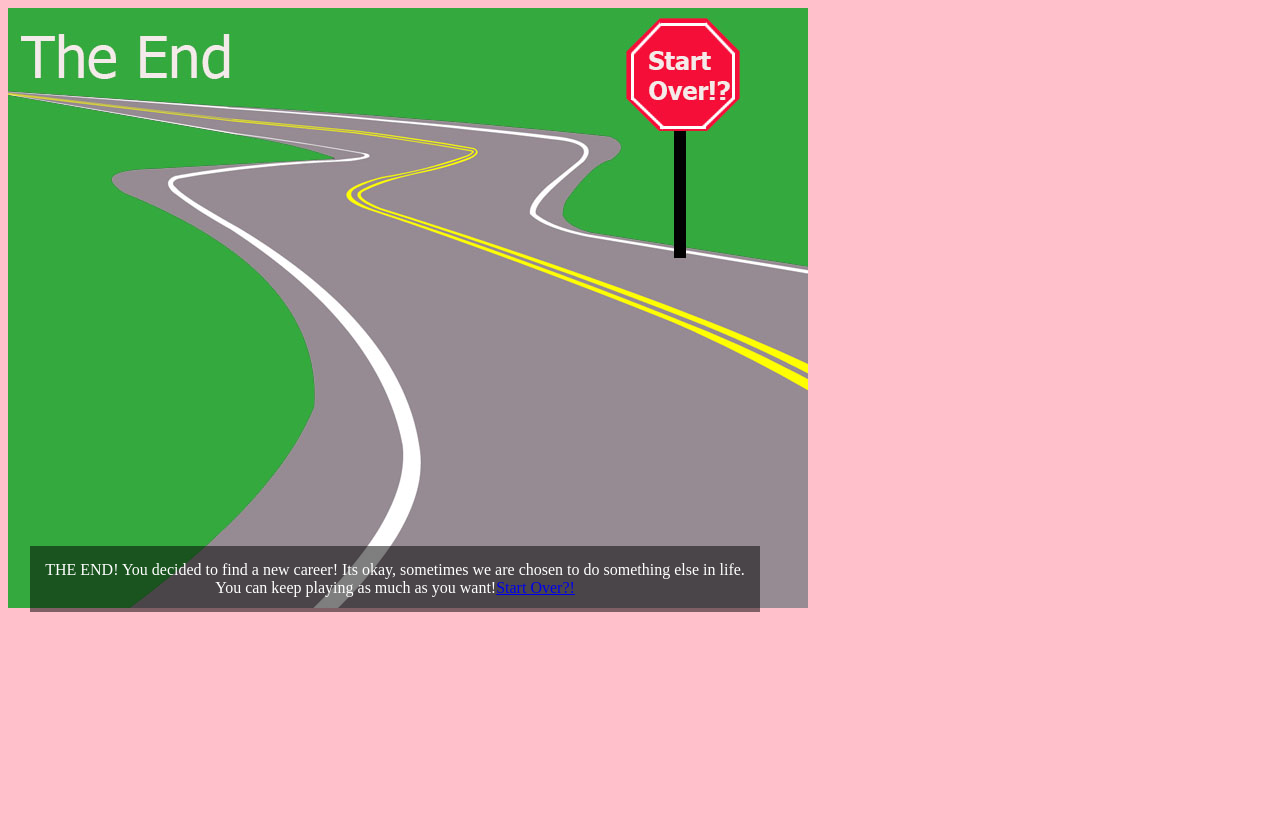
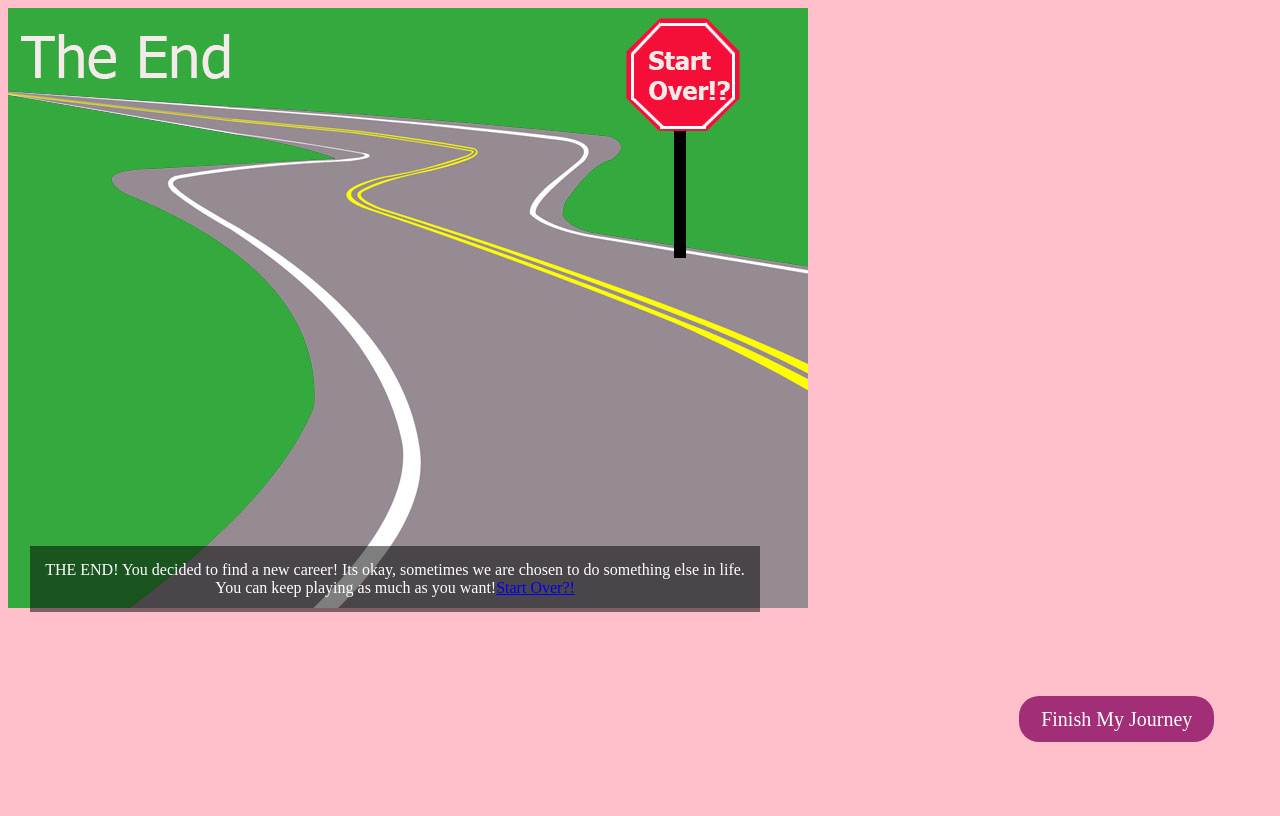
Before and after one commit to sbssai123/tech-for-her, a PHP site: page /path.html in a window 1280 px wide. After the commit the page ends 742 px from the top, so only its background shows below. Run offline with PHP 8.4, Linux system fonts and the light colour scheme.

Commit message:
edits to final page

```diff
--- a/css/paths.css
+++ b/css/paths.css
@@ -17,7 +17,6 @@
 
 .name {
     text-align: center;
-    margin-left: 10%;
     margin-top: 5%;
 }
 
@@ -29,9 +28,12 @@
     margin-left: 10%;
 }
 
+#situation {
+    margin-bottom: 0px;
+}
+
 .title {
     text-align: center;
-    margin-left: 10%;
     margin-top: 10%;
     font-weight: 800;
     color:#00a1ff;
--- a/final.html
+++ b/final.html
@@ -41,5 +41,7 @@
                 </div>
             </div>
         </div>
+        <iframe src="final.mp3" allow="autoplay" style="display:none" id="iframeAudio">
+        </iframe>
     </body>
 </html>
--- a/path.html
+++ b/path.html
@@ -10,7 +10,7 @@
 
 	#scenechoice2{
 	background: url(img/path.jpg)  no-repeat;
-	height: 800px;
+	height: 700px;
 
 
 }
@@ -49,6 +49,18 @@ h1{
 	text-align: center;
 	color: white;
 }
+
+#follow {
+	color: white;
+	background-color: rgb(161, 46, 118);
+	padding: 12px 22px;
+	border-radius: 20px;
+	font-size:20px;
+	display: inline;
+	text-align: center;
+	margin-left: 80%;
+	text-decoration: none;
+}
 	</style>
 </head>
 <body>
@@ -61,7 +73,7 @@ h1{
 	THE END! You decided to find a new career! Its okay, sometimes we are chosen to do something else in life. You can keep playing as much as you want!<a href= "story_game.html"</a>Start Over?!</a>
 </p>
 </div>
-
+<a id="follow" href="final.html">Finish My Journey</a>
 <iframe src="kim_game_end.mp3" allow="autoplay" style="display:none" id="iframeAudio">
 </iframe>
 
```
Also changed, not shown: 2 other files.
